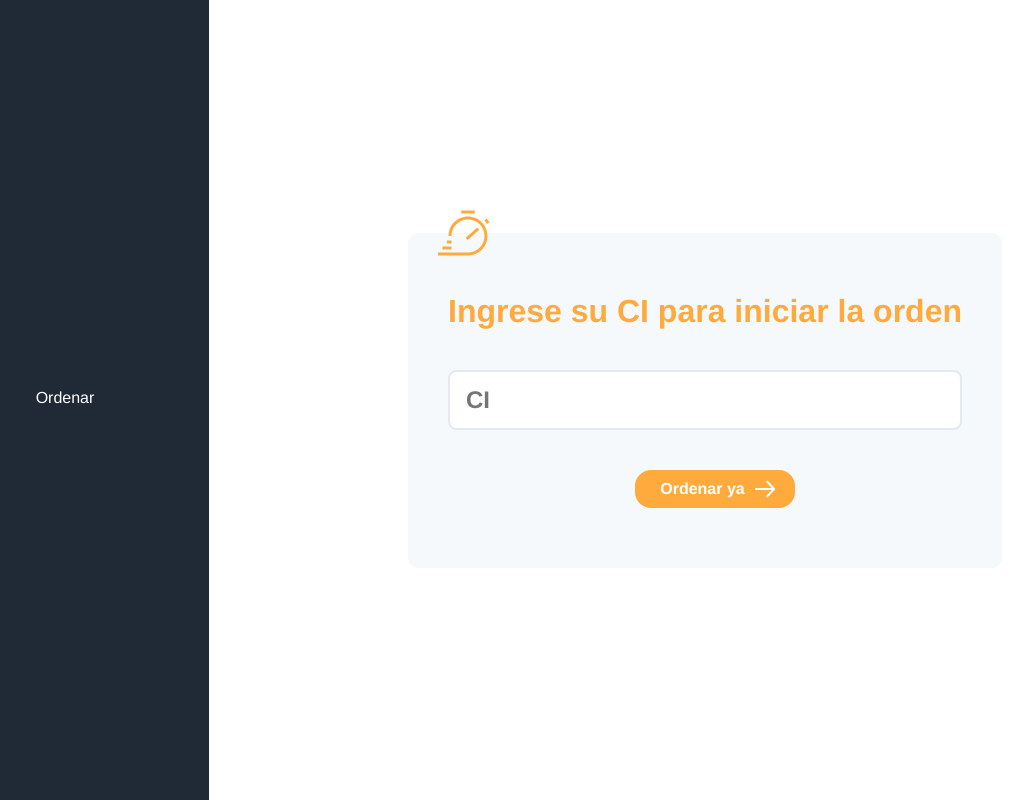
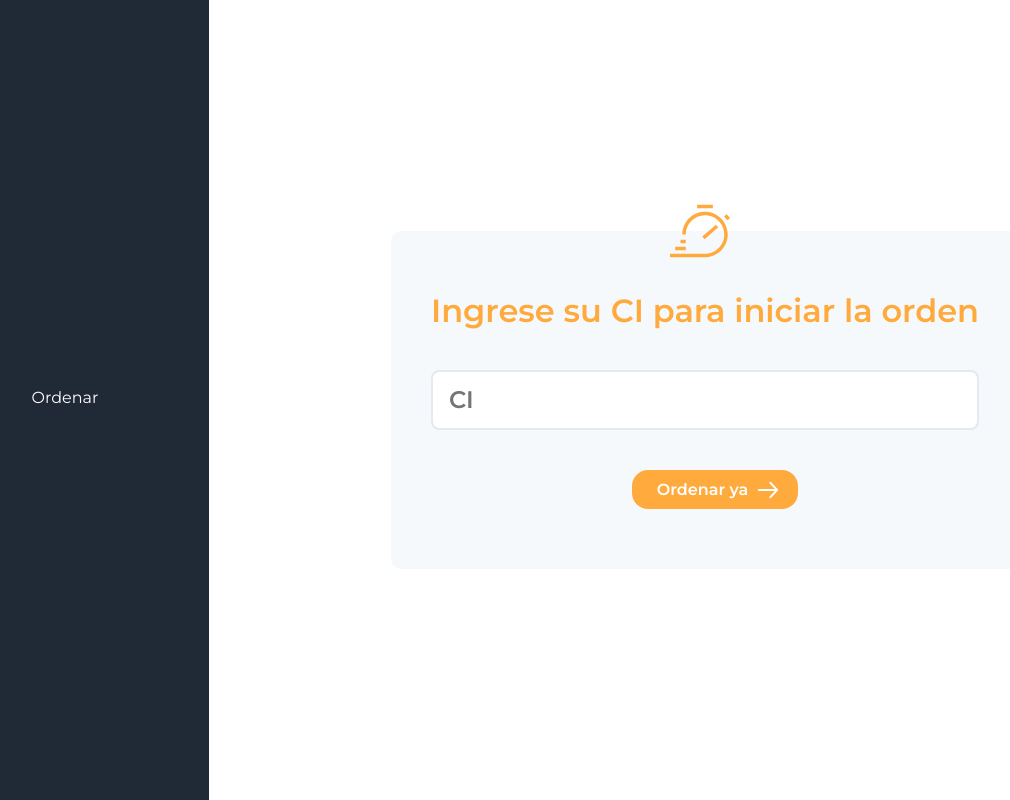
Before and after one commit to tetecruzc/Pizzeria-Web, a Django app: page /order in a window 1280 px wide. Shown: the whole page, without its empty margins (79-1089 px from the left). Run offline with Django 3.2, Linux system fonts and the light colour scheme; parts of the project's set-up code (start-up, migrations or seed data) failed here and were passed over.

Commit message:
Anadir fuente

```diff
--- a/pizzeriaweb/modules/pizzas/static/css/style.css
+++ b/pizzeriaweb/modules/pizzas/static/css/style.css
@@ -5,7 +5,7 @@
 }
 html{
     height: 100%;
-    font-family: proxima-nova, "Helvetica Neue", Helvetica, Arial, sans-serif;;
+    font-family: 'Montserrat', sans-serif;
 }
 body{
     display: flex;
@@ -31,12 +31,12 @@ body{
 
 .container > .topIcon {
     fill: #FFAA3D;
-    width: 60px;
-    height: 60px;
+    width: 70px;
+    height: 70px;
     position: absolute;
     top: 0%;
-    left: 0%;
-    transform: translate(50%, calc(-50% - 20px));
+    left: 50%;
+    transform: translate(-50%, calc(-50% - 20px));
 }
 
 .container > .input-container{
@@ -56,7 +56,7 @@ body{
 
 .container > .input-container > .input{
     color: rgb(60, 74, 91);
-    font-family: proxima-nova, "Helvetica Neue", Helvetica, Arial, sans-serif;;
+    font-family: 'Montserrat', sans-serif;
     font-size: 24px;
     letter-spacing: -0.2px;
     line-height: 32px;
@@ -84,7 +84,7 @@ body{
     padding: 10px 25px;
     border: 0px;
     cursor: pointer;
-    font-family:proxima-nova, "Helvetica Neue", Helvetica, Arial, sans-serif;;
+    font-family: 'Montserrat', sans-serif;
     outline: 0px;
     overflow: hidden;
     text-align: center;
--- a/pizzeriaweb/modules/pizzas/templates/prueba.html
+++ b/pizzeriaweb/modules/pizzas/templates/prueba.html
@@ -5,6 +5,8 @@
         <title></title>
         <link rel="stylesheet" type="text/css" href="{% static 'css/style.css' %}">
         <link href="https://fonts.googleapis.com/css?family=Oswald&amp;display=swap" rel="stylesheet">
+        <link rel="preconnect" href="https://fonts.gstatic.com">
+        <link href="https://fonts.googleapis.com/css2?family=Montserrat:wght@300;400;500;600&display=swap" rel="stylesheet">
     </head>
     <body>
         <div class="left-menu">
```
